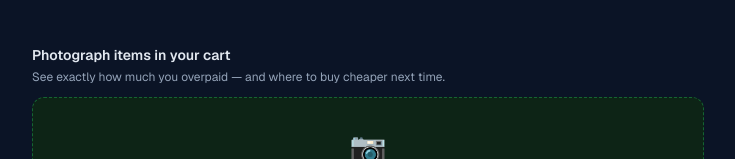
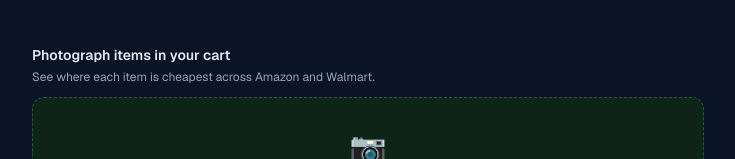
Before and after one commit to mchitnis99/slashcart-app, a Next.js app: page / in a window 1280 px wide. Shown: the part 345-504 px from the top of the page, without its empty margins (272-1007 px from the left). Built offline with nearby package versions, Linux system fonts and the light colour scheme.

Commit message:
fix: update photo upload copy to accurately reflect Amazon/Walmart comparison

```diff
--- a/app/components/GroceryInput.tsx
+++ b/app/components/GroceryInput.tsx
@@ -171,7 +171,7 @@ export default function GroceryInput() {
       <div>
         <p className="text-[#e2e8f0] text-sm font-semibold mb-1">Photograph items in your cart</p>
         <p className="text-[#94a3b8] text-xs mb-3">
-          See exactly how much you overpaid — and where to buy cheaper next time.
+          See where each item is cheapest across Amazon and Walmart.
         </p>
 
         {imagePreviews.length > 0 ? (
```
